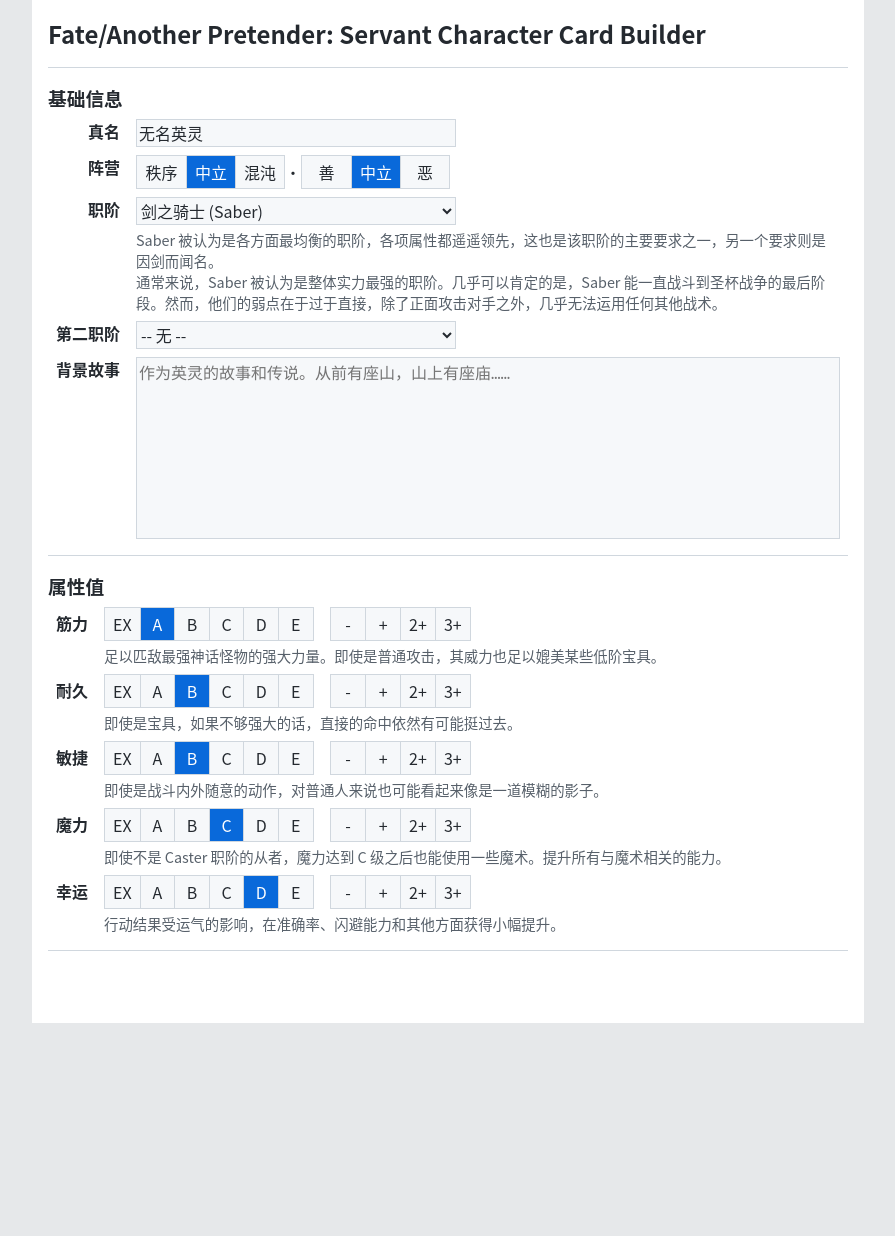
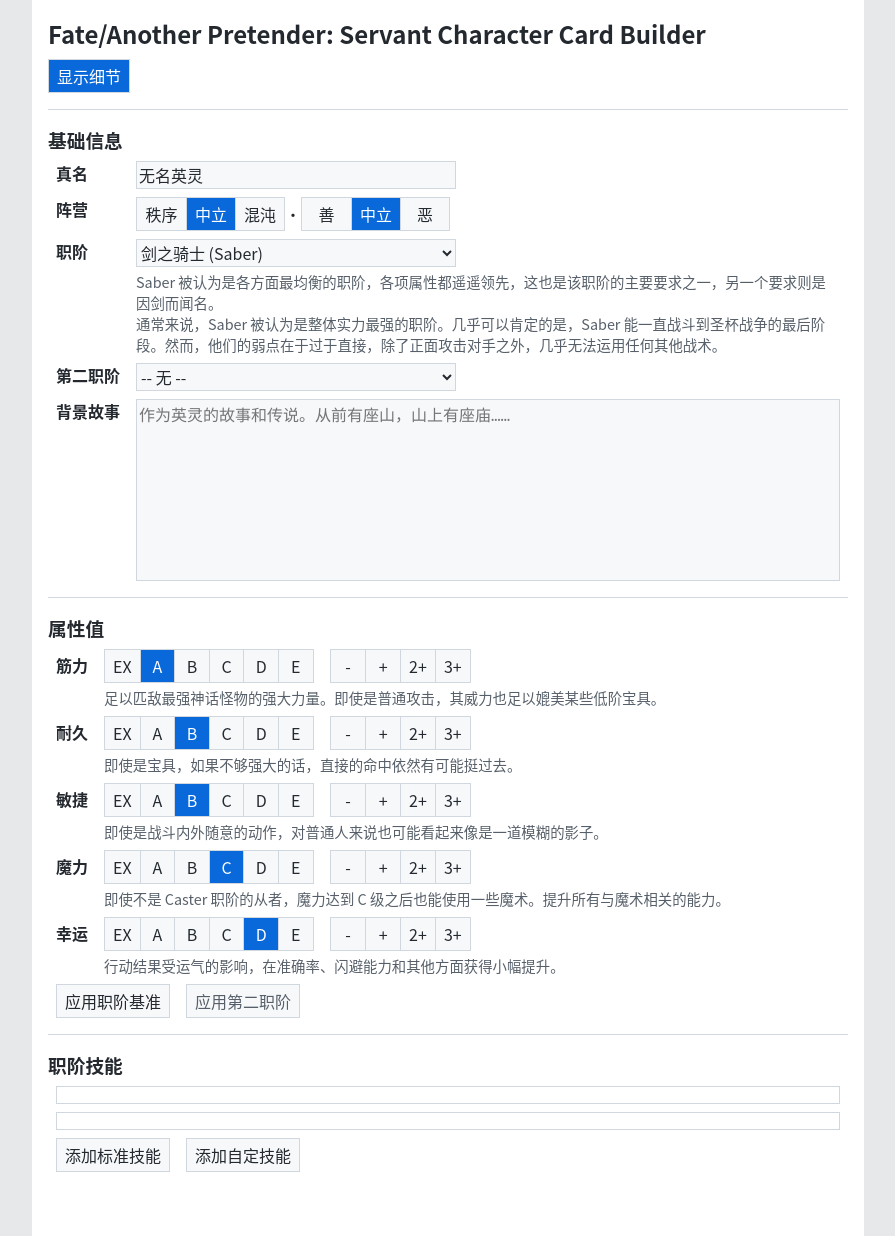
Before and after one commit to chuigda/fate-another-pretender, a Vue app: page / in a window 1280 px wide. Shown: the whole page, without its empty margins (192-1087 px from the left). Before the commit the page ends 1023 px from the top, so only its background shows below. Built offline with nearby package versions, Linux system fonts and the light colour scheme.

Commit message:
That's funny

```diff
--- /dev/null
+++ b/src/component/Dialog.vue
@@ -0,0 +1,27 @@
+<template>
+    <div class="dialog-overlay">
+        <div class="dialog-content">
+            <slot />
+        </div>
+    </div>
+</template>
+
+<style>
+.dialog-overlay {
+    position: fixed;
+    top: 0;
+    left: 0;
+    width: 100%;
+    height: 100%;
+    background-color: rgba(0, 0, 0, 0.5);
+    display: flex;
+    justify-content: center;
+    align-items: center;
+}
+
+.dialog-content {
+    border: 1px solid var(--border-color);
+    background-color: var(--body-background-color);
+    padding: 1em;
+}
+</style>
--- /dev/null
+++ b/src/component/ToggleButton.vue
@@ -0,0 +1,28 @@
+<script setup lang="ts">
+const model = defineModel<boolean>()
+</script>
+
+<template>
+    <div :class="model ? ['toggle-button', 'toggled'] : ['toggle-button']"
+         @click = "model = !model">
+        <slot />
+    </div>
+</template>
+
+<style scoped>
+.toggle-button {
+    padding-left: 0.5em;
+    padding-right: 0.5em;
+    padding-top: 0.25em;
+    padding-bottom: 0.25em;
+
+    border: 1px solid var(--border-color);
+    background-color: var(--section-background-color);
+    cursor: pointer;
+}
+
+.toggle-button.toggled {
+    background-color: var(--selected-background-color);
+    color: var(--selected-text-color);
+}
+</style>
--- a/src/component/ToggleButtonGroup.vue
+++ b/src/component/ToggleButtonGroup.vue
@@ -49,7 +49,7 @@
     </div>
 </template>
 
-<style>
+<style scoped>
 .toggle-button-group {
     border: 1px solid var(--border-color);
     column-fill: balance;
--- a/src/index.css
+++ b/src/index.css
@@ -23,16 +23,18 @@
     border-top: 1px solid var(--border-color);
 }
 
-input, select {
-    width: 20em;
+input, select, button {
     box-sizing: border-box;
-
     font-family: var(--body-font-family);
     font-size: 1em;
     border: 1px solid var(--border-color);
     border-radius: 0;
     background-color: var(--section-background-color);
     color: var(--body-text-color);
+}
+
+input, select {
+    width: 20em;
 }
 
 textarea {
@@ -52,6 +54,27 @@
     box-shadow: 0 0 0 2px var(--selected-background-color);
 }
 
+button {
+    padding-left: 0.5em;
+    padding-right: 0.5em;
+    padding-top: 0.25em;
+    padding-bottom: 0.25em;
+}
+
+button:disabled {
+    color: var(--snippet-text-color);
+}
+
+button:hover:not(:disabled) {
+    color: var(--link-color);
+    cursor: pointer;
+}
+
+button:active:not(:disabled) {
+    background-color: var(--selected-background-color);
+    color: var(--selected-text-color);
+}
+
 .tooltip {
     color: var(--snippet-text-color);
     font-size: 0.9em;
@@ -68,18 +91,19 @@
     row-gap: 0.5em;
 }
 
+.panel {
+    padding-left: 0.5em;
+    padding-right: 0.5em;
+    display: flex;
+    flex-direction: column;
+    row-gap: 0.5em;
+}
+
 .form-grid {
     display: grid;
     grid-template-columns: auto 1fr;
     row-gap: 0.5em;
     column-gap: 1em;
-
-    padding-left: 0.5em;
-    padding-right: 0.5em;
-}
-
-.form-grid > b {
-    text-align: right;
 }
 
 .form-grid > div {
--- a/src/ui/App.vue
+++ b/src/ui/App.vue
@@ -1,18 +1,42 @@
 <script setup lang="ts">
-import { ref } from 'vue'
+import type { Ref } from 'vue'
+import { provide, ref } from 'vue'
 import { deepCopy } from '../util'
 import { DefaultServantInstance } from '../logic/servant_instance'
 
 import BasicInfoPanel from './BasicInfoPanel.vue'
 import ParametersPanel from './ParametersPanel.vue'
+import ClassSkillPanel from './ClassSkillPanel.vue'
+import Row from '../component/Row.vue'
+import ToggleButton from '../component/ToggleButton.vue'
+import Dialog from '../component/Dialog.vue'
+
+const confirmDialogContent: Ref<{ title: string, message: string } | undefined> = ref(undefined)
+const confirmResolve: Ref<((value: boolean) => void) | undefined> = ref(undefined)
+
+const askForConfirmation = (title: string, message: string): Promise<boolean> => {
+    confirmDialogContent.value = { title, message }
+    return new Promise(resolve => confirmResolve.value = resolve)
+}
+
+provide(AskForConfirmationKey, askForConfirmation)
 
 const showDetails = ref(true)
 const servantInstance = ref(deepCopy(DefaultServantInstance))
 </script>
 
+<script lang="ts">
+export const AskForConfirmationKey = 'askForConfirmation'
+export type AskForConfirmation = (title: string, message: string) => Promise<boolean>
+</script>
+
 <template>
     <div class="content">
         <h2>Fate/Another Pretender: Servant Character Card Builder</h2>
+
+        <Row>
+            <ToggleButton v-model="showDetails">显示细节</ToggleButton>
+        </Row>
 
         <hr />
         <BasicInfoPanel :servant-instance="servantInstance" :show-details="showDetails" />
@@ -21,5 +45,18 @@
         <ParametersPanel :servant-instance="servantInstance" :show-details="showDetails" />
 
         <hr />
+        <ClassSkillPanel :servant-instance="servantInstance" :show-details="showDetails" />
+
+        <Dialog v-if="confirmDialogContent">
+            <h2>{{ confirmDialogContent.title }}</h2>
+            <hr />
+            <div>{{ confirmDialogContent.message }}</div>
+            <div style="display: flex; justify-content: center; margin-top: 1em">
+                <Row>
+                    <button @click="confirmResolve && confirmResolve(true); (confirmDialogContent = undefined)">确认</button>
+                    <button @click="confirmResolve && confirmResolve(false); (confirmDialogContent = undefined)">取消</button>
+                </Row>
+            </div>
+        </Dialog>
     </div>
 </template>
--- a/src/ui/BasicInfoPanel.vue
+++ b/src/ui/BasicInfoPanel.vue
@@ -18,6 +18,7 @@
 
 <template>
     <h3>基础信息</h3>
+    <div class="panel">
         <div class="form-grid">
             <b>真名</b>
             <input type="text" v-model="servantInstance.name" placeholder="最难的一步，取名……" />
@@ -53,4 +54,5 @@
             <b>背景故事</b>
             <textarea v-model="servantInstance.description" rows="8" placeholder="作为英灵的故事和传说。从前有座山，山上有座庙……" />
         </div>
+    </div>
 </template>
--- /dev/null
+++ b/src/ui/ClassSkillPanel.vue
@@ -0,0 +1,32 @@
+<script setup lang="ts">
+import type { ServantInstance } from '../logic/servant_instance'
+
+import Row from '../component/Row.vue'
+
+const {
+    servantInstance,
+    showDetails
+} = defineProps<{
+    servantInstance: ServantInstance,
+    showDetails: boolean
+}>()
+</script>
+
+<template>
+    <h3>职阶技能</h3>
+    <div class="panel">
+        <div v-for="classSkill in servantInstance.classSkills" class="skill">
+        </div>
+        <Row>
+            <button>添加标准技能</button>
+            <button>添加自定技能</button>
+        </Row>
+    </div>
+</template>
+
+<style scoped>
+.skill {
+    border: 1px solid var(--border-color);
+    padding: 0.5em;
+}
+</style>
--- /dev/null
+++ b/src/ui/ConfirmDialog.vue
@@ -0,0 +1,2 @@
+<script setup lang="ts">
+</script>
--- a/src/ui/ParametersPanel.vue
+++ b/src/ui/ParametersPanel.vue
@@ -1,10 +1,15 @@
 <script setup lang="ts">
+import type { IServantClassData } from '../logic/servant'
 import type { ServantInstance } from '../logic/servant_instance'
-import { ServantParameterNames } from '../logic/servant'
+import { Modifier_None, ServantClassData, ServantParameterNames } from '../logic/servant'
 import { ParameterDescription } from '../logic/servant_description'
 
+import ParameterRankTooltip from './ParameterRankTooltip.vue'
 import RankModifier from '../component/RankModifier.vue'
-import ParameterRankTooltip from './ParameterRankTooltip.vue'
+import Row from '../component/Row.vue'
+import { inject } from 'vue'
+
+import { AskForConfirmationKey, type AskForConfirmation } from './App.vue'
 
 const {
     servantInstance,
@@ -14,10 +19,64 @@
     showDetails: boolean
 }>()
 
+const askForConfirmation = inject(AskForConfirmationKey) as AskForConfirmation
+
+const askAndApplyClassData = async (title: string, message: string, classData: IServantClassData) => {
+    if (classData.parameterBase === undefined) {
+        return
+    }
+
+    const confirmed = await askForConfirmation(
+        title,
+        message
+    )
+
+    if (!confirmed) {
+        return
+    }
+
+    for (const parameterName of ServantParameterNames) {
+        const baseRank = classData.parameterBase[parameterName]
+        servantInstance.parameters[parameterName].rank = baseRank
+        servantInstance.parameters[parameterName].modifier = Modifier_None
+    }
+}
+
+const applyClassBase = async () => {
+    const classData = ServantClassData[servantInstance.class]
+    if (classData.parameterBase === undefined) {
+        return
+    }
+
+    await askAndApplyClassData(
+        '应用职阶基准',
+        '确定要将属性值设置为当前职阶的基准值吗？这将覆盖当前的属性值。',
+        classData
+    )
+}
+
+const applySecondClassBase = async () => {
+    if (servantInstance.secondClass === undefined) {
+        return
+    }
+
+    const classData = ServantClassData[servantInstance.secondClass]
+    if (classData.parameterBase === undefined) {
+        return
+    }
+
+    await askAndApplyClassData(
+        '应用第二职阶基准',
+        '确定要将属性值设置为第二职阶的基准值吗？这将覆盖当前的属性值。',
+        classData
+    )
+}
+
 </script>
 
 <template>
     <h3>属性值</h3>
+    <div class="panel">
         <div class="form-grid">
             <template v-for="parameterName in ServantParameterNames">
                 <b class="button-title">{{ ParameterDescription[parameterName].label }}</b>
@@ -25,9 +84,18 @@
                     <RankModifier :value="servantInstance.parameters[parameterName]" />
                     <ParameterRankTooltip v-if="showDetails"
                                         :description-set="ParameterDescription[parameterName]"
-                                      :rank="servantInstance.parameters[parameterName].rank" />
+                                        :rank="servantInstance.parameters[parameterName].rank"
+                    />
                 </div>
             </template>
+        </div>
+        <Row>
+            <button @click="applyClassBase">应用职阶基准</button>
+            <button :disabled="servantInstance.secondClass === undefined"
+                    @click="applySecondClassBase">
+                应用第二职阶
+            </button>
+        </Row>
     </div>
 </template>
 
```
Lines whose indentation alone changed are shown as unchanged.
